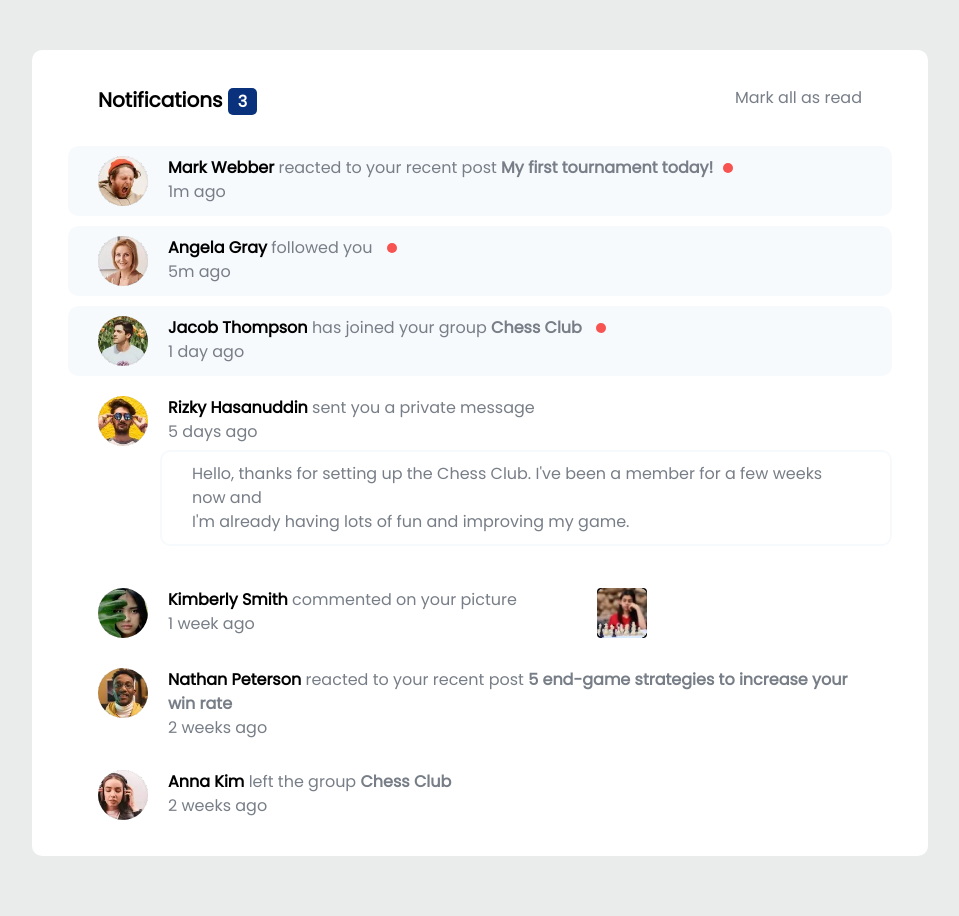
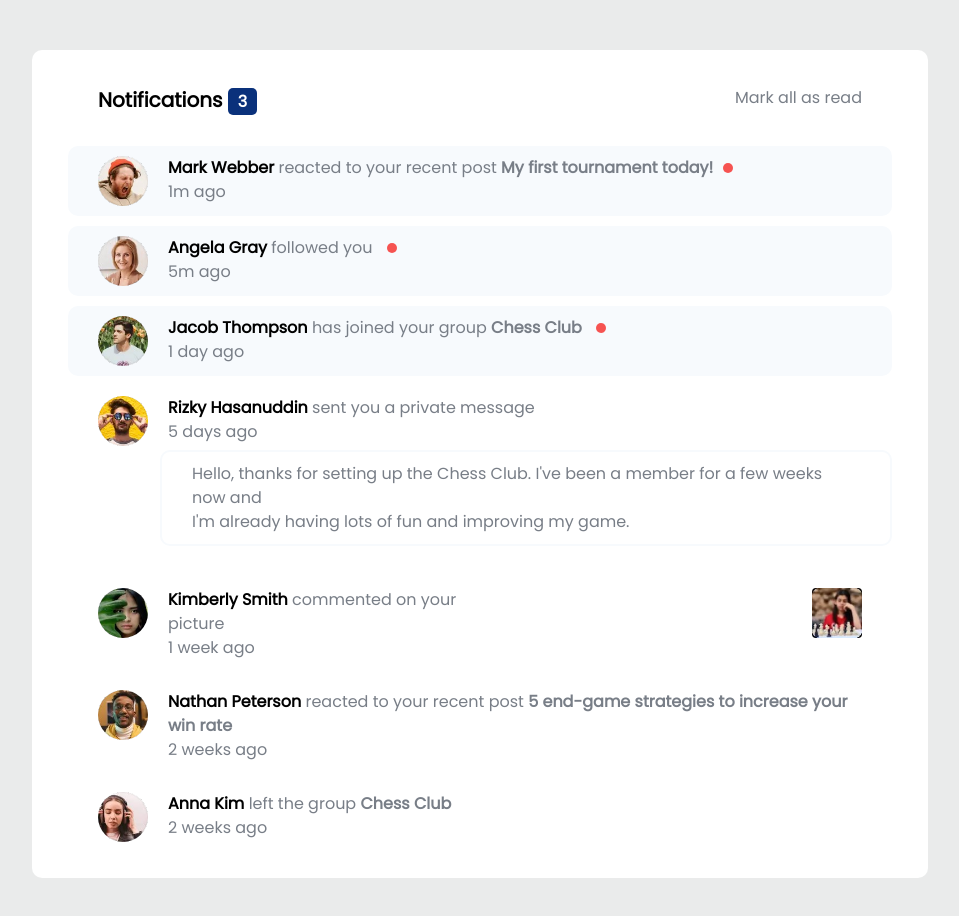
Before and after one commit to Padmasripriya/notifications-page, a React (Create React App) app: page / in a window 1280 px wide. Shown: the top 916 px of the page, without its empty margins (160-1119 px from the left). Built offline with nearby package versions, Linux system fonts and the light colour scheme.

Commit message:
css change

```diff
--- a/src/App.css
+++ b/src/App.css
@@ -83,3 +83,9 @@ p:nth-child(4), p:nth-child(6), p:nth-child(7), p:nth-child(8) {
         width: 70%;
     }
 }
+
+@media(min-width: 990px) {
+    .chess {
+        margin-left: 20rem;
+    }
+}
```
